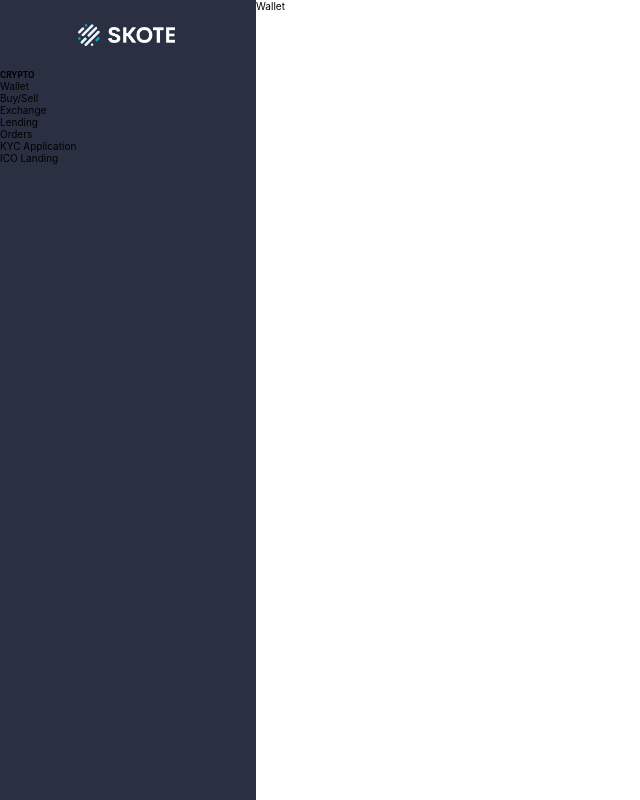
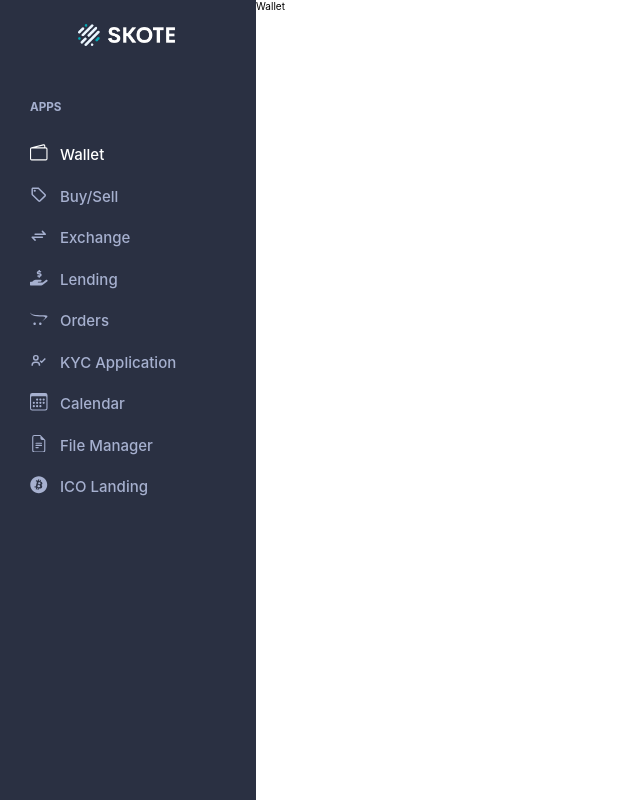
Before and after one commit to Dewaley/skote-dashboard, a React (Create React App) app: page /user in a window 1280 px wide. Shown: the top 800 px of the page, without its empty margins (0-640 px from the left). Built offline with nearby package versions, Linux system fonts and the light colour scheme; the HTML template or start-up script is replaced by a standard one.

Commit message:
desktop look at the sidebar component

```diff
--- a/package.json
+++ b/package.json
@@ -9,7 +9,7 @@
     "react": "^18.2.0",
     "react-dom": "^18.2.0",
     "react-icons": "^4.8.0",
-    "react-router-dom": "^6.10.0",
+    "react-router-dom": "^6.4.2",
     "react-scripts": "5.0.1",
     "web-vitals": "^2.1.4"
   },
--- a/src/App.css
+++ b/src/App.css
@@ -3,6 +3,7 @@
   font-size: 10px;
   font-family: "Poppins", sans-serif;
   --dark-mode-items: #2a3042;
+  --dark-mode-text: #a6b0cf;
 }
 
 * {
@@ -17,6 +18,13 @@
 .sidebar {
   width: 20vw;
   height: 100vh;
+  color: var(--dark-mode-text);
+  position: relative;
+}
+
+.sidebar a {
+  text-decoration: none;
+  color: var(--dark-mode-text);
 }
 
 .sidebar .logo {
@@ -33,3 +41,42 @@
 .layout {
   display: flex;
 }
+
+.deets {
+  display: flex;
+  flex-direction: column;
+  padding: 3rem 3rem;
+  gap: 3rem;
+}
+
+ul {
+  list-style: none;
+}
+
+.deets ul {
+  display: flex;
+  flex-direction: column;
+  gap: 2rem;
+}
+
+.sidebar .icon {
+  font-size: 1.75rem;
+}
+
+.deets ul li a {
+  display: flex;
+  align-items: center;
+  font-size: 1.5rem;
+  gap: 1.25rem;
+  font-weight: 500;
+  transition: 0.35s color ease-in;
+}
+
+.deets ul li a:hover {
+  color: white;
+  transition: 0.35s color ease-in;
+}
+
+.sidebar .activeLink {
+  color: white;
+}
--- a/src/App.js
+++ b/src/App.js
@@ -2,12 +2,13 @@ import "./App.css";
 import { BrowserRouter as Router, Routes, Route } from "react-router-dom";
 import AuthLayout from "./layout/AuthLayout";
 import routes from "./components/routes";
+import Wallet from "./pages/Wallet";
 
 function App() {
   return (
-    <div className='App'>
     <Router>
       <Routes>
+        {/* <Route path='' element={<Wallet />} /> */}
         <Route path='/user' element={<AuthLayout />}>
           {routes.map((route, index) => {
             if (route.index) {
@@ -19,8 +20,6 @@ function App() {
         </Route>
       </Routes>
     </Router>
-      <AuthLayout />
-    </div>
   );
 }
 
--- a/src/components/Sidebar.jsx
+++ b/src/components/Sidebar.jsx
@@ -1,5 +1,11 @@
+import { NavLink } from "react-router-dom";
 import smallLogo from "../assets/logo.svg";
 import bigLogo from "../assets/logoBig.png";
+import { FaBitcoin, FaOpencart, FaHandHoldingUsd } from "react-icons/fa";
+import { MdOutlineSell } from "react-icons/md";
+import { BsWallet2, BsCalendar3, BsFileEarmarkText } from "react-icons/bs";
+import { TbArrowsExchange } from "react-icons/tb";
+import { BiUserCheck } from "react-icons/bi";
 
 const Sidebar = () => {
   return (
@@ -8,18 +14,112 @@ const Sidebar = () => {
         {/* <img src={smallLogo} alt='Skote logo' /> */}
         <img src={bigLogo} alt='Skote logo' />
       </div>
-      <div className="deets">
-        <h5>CRYPTO</h5>
+      <nav className='deets'>
+        <h3>APPS</h3>
         <ul>
-          <li>Wallet</li>
-          <li>Buy/Sell</li>
-          <li>Exchange</li>
-          <li>Lending</li>
-          <li>Orders</li>
-          <li>KYC Application</li>
-          <li>ICO Landing</li>
+          <li>
+            <NavLink
+              to=''
+              end
+              className={({ isActive }) => (isActive ? "activeLink" : "link")}
+            >
+              <span className='icon'>
+                <BsWallet2 />
+              </span>
+              Wallet
+            </NavLink>
+          </li>
+          <li>
+            <NavLink
+              to='buy-sell'
+              className={({ isActive }) => (isActive ? "activeLink" : "link")}
+            >
+              <span className='icon'>
+                <MdOutlineSell />
+              </span>
+              Buy/Sell
+            </NavLink>
+          </li>
+          <li>
+            <NavLink
+              to='exchange'
+              className={({ isActive }) => (isActive ? "activeLink" : "link")}
+            >
+              <span className='icon'>
+                <TbArrowsExchange />
+              </span>
+              Exchange
+            </NavLink>
+          </li>
+          <li>
+            <NavLink
+              to='lending'
+              className={({ isActive }) => (isActive ? "activeLink" : "link")}
+            >
+              <span className='icon'>
+                <FaHandHoldingUsd />
+              </span>
+              Lending
+            </NavLink>
+          </li>
+          <li>
+            <NavLink
+              to='orders'
+              className={({ isActive }) => (isActive ? "activeLink" : "link")}
+            >
+              <span className='icon'>
+                <FaOpencart />
+              </span>
+              Orders
+            </NavLink>
+          </li>
+          <li>
+            <NavLink
+              to='kyc-application'
+              className={({ isActive }) => (isActive ? "activeLink" : "link")}
+            >
+              <span className='icon'>
+                <BiUserCheck />
+              </span>
+              KYC Application
+            </NavLink>
+          </li>
+          <li>
+            <NavLink
+              to='ico-landing'
+              className={({ isActive }) => (isActive ? "activeLink" : "link")}
+            >
+              <span className='icon'>
+                <BsCalendar3 />
+              </span>
+              Calendar
+            </NavLink>
+          </li>
+          <li>
+            <NavLink
+              to='ico-landing'
+              className={({ isActive }) => (isActive ? "activeLink" : "link")}
+            >
+              <span className='icon'>
+                <BsFileEarmarkText />
+              </span>
+              File Manager
+            </NavLink>
+          </li>
+          <li>
+            <NavLink
+              to='ico-landing'
+              className={({ isActive }) => (isActive ? "activeLink link" : "link")}
+            >
+              <span className='icon'>
+                <FaBitcoin />
+              </span>
+              ICO Landing
+            </NavLink>
+          </li>
         </ul>
-      </div>
+      </nav>
+
     </div>
   );
 };
--- a/src/components/routes.jsx
+++ b/src/components/routes.jsx
@@ -1,43 +1,55 @@
-import Wallet from "../pages/Wallet"
-import BuyOrSell from "../pages/BuyOrSell"
-import Exchange from "../pages/Exchange"
-import Lending from "../pages/Lending"
+import Wallet from "../pages/Wallet";
+import BuyOrSell from "../pages/BuyOrSell";
+import Exchange from "../pages/Exchange";
+import Lending from "../pages/Lending";
+import Calendar from "../pages/Calendar";
+import FileManager from "../pages/FileManager";
 
 const routes = [
   {
     index: true,
-        element: <Wallet/>
+    element: <Wallet />,
   },
   {
     path: "buy-sell",
     index: false,
-        element: <BuyOrSell/>
+    element: <BuyOrSell />,
   },
   {
     path: "exchange",
     index: false,
-        element: <Exchange/>
+    element: <Exchange />,
   },
   {
     path: "lending",
     index: false,
-        element: <Lending/>
+    element: <Lending />,
   },
   {
     path: "orders",
     index: false,
-        element: <Lending/>
+    element: <Lending />,
   },
   {
     path: "kyc-application",
     index: false,
-        element: <Lending/>
+    element: <Lending />,
   },
   {
     path: "ico-landing",
     index: false,
-        element: <Lending/>
+    element: <Lending />,
   },
-]
+  {
+    path: "calendar",
+    index: false,
+    element: <Calendar />,
+  },
+  {
+    path: "filemanager",
+    index: false,
+    element: <FileManager />,
+  },
+];
 
-export default routes
+export default routes;
```
Also changed, not shown: src/pages/Calendar.jsx (added), src/pages/FileManager.jsx (added), 1 other file (tests, documents, lock files or other folders). Lines whose indentation alone changed are shown as unchanged.
